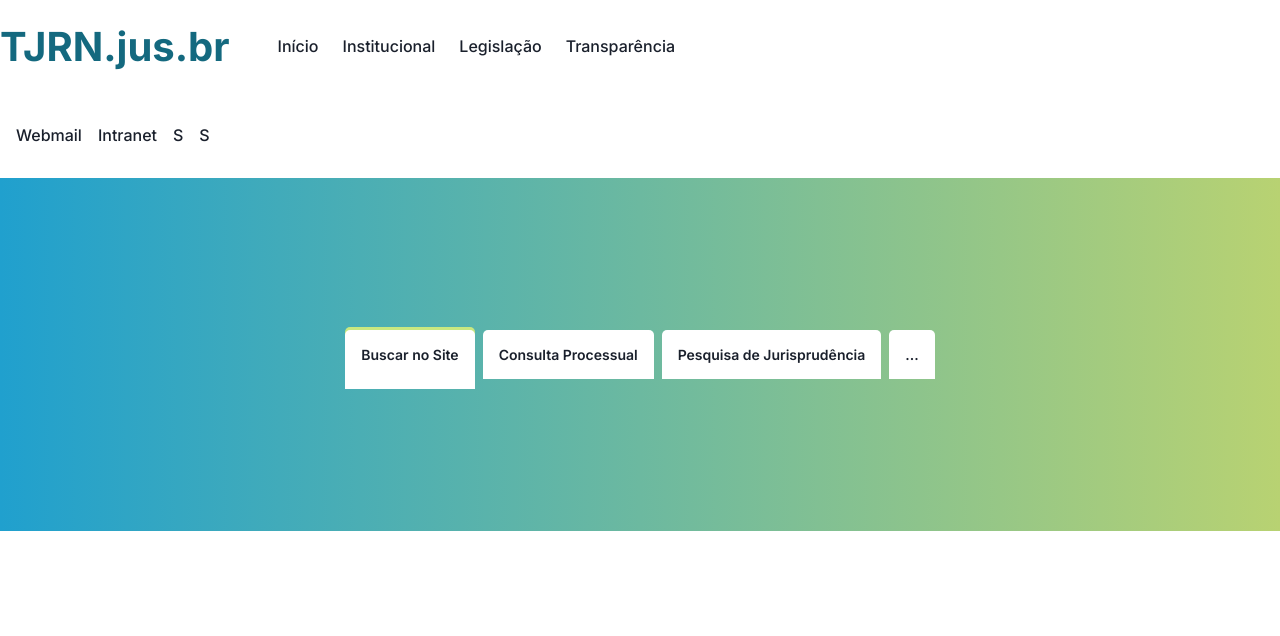
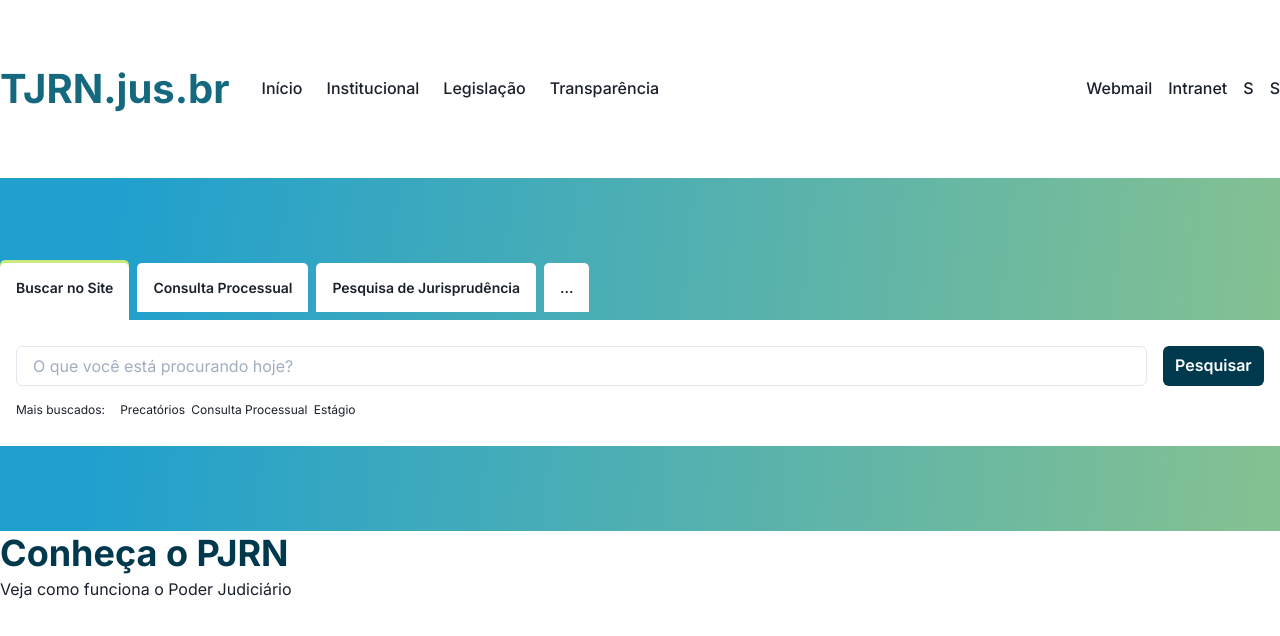
Before and after one commit to yargo11/myTJRN, a Next.js app: page / in a window 1280 px wide. Shown: the top 636 px of the page. Built offline with nearby package versions, Linux system fonts and the light colour scheme.

Commit message:
correções no componente header e finalização do search da página home

```diff
--- a/src/components/Header/FuncionalityList/index.tsx
+++ b/src/components/Header/FuncionalityList/index.tsx
@@ -2,20 +2,20 @@
 
 export default function FuncionalityList() {
     return (
-        <Flex w='full' maxW='15.75rem' alignItems='center' flexWrap='wrap'>
         <UnorderedList
             display='flex'
+            flexWrap='wrap'
             h='35px'
             listStyleType='none'
             fontFamily='Inter'
             fontWeight='medium'
             lineHeight='19,36px'
-                marginTop='10px'>
+            marginTop='10px'
+            mx='0'>
             <ListItem><Link>Webmail</Link></ListItem>
             <ListItem ml='1rem'><Link>Intranet</Link></ListItem>
             <ListItem ml='1rem'>S</ListItem>
             <ListItem ml='1rem'>S</ListItem>
         </UnorderedList>
-        </Flex>
     );
 }
--- a/src/components/Header/PagesList/index.tsx
+++ b/src/components/Header/PagesList/index.tsx
@@ -1,38 +1,38 @@
-import { ListItem, UnorderedList, Link, Flex } from '@chakra-ui/react';
+import { ListItem, UnorderedList, Link } from '@chakra-ui/react';
 
 export default function PagesList () {
     return (
-        <Flex maxW='50.18rem' w='full' alignItems='center' flexWrap='wrap'>
         <UnorderedList
             display='flex'
+            flexWrap='wrap'
             h='35px'
             listStyleType='none'
             fontFamily='Inter'
             fontWeight='medium'
             lineHeight='19,36px'
-                marginTop='10px'>
-
+            marginTop='10px'
+            px='2rem'
+            mx='0'>
             <ListItem
-                    ml='2rem'
+                mr='0.75rem'
                 _hover={{
                     'boxShadow': '0px 3px #b8d272'
                 }}><Link href='#'>Início</Link></ListItem>
             <ListItem
-                    ml='1.5rem'
+                mx='0.75rem'
                 _hover={{
                     'boxShadow': '0px 3px #b8d272'
                 }}><Link href='#'>Institucional</Link></ListItem>
             <ListItem
-                    ml='1.5rem'
+                mx='0.75rem'
                 _hover={{
                     'boxShadow': '0px 3px #b8d272'
                 }}><Link href='#'>Legislação</Link></ListItem>
             <ListItem
-                    ml='1.5rem'
+                ml='0.75rem'
                 _hover={{
                     'boxShadow': '0px 3px #b8d272'
                 }}><Link href='#'>Transparência</Link></ListItem>
         </UnorderedList>
-        </Flex>
     );
 }
--- a/src/components/Header/index.tsx
+++ b/src/components/Header/index.tsx
@@ -8,8 +8,7 @@
             maxW='81rem'
             h='11.1rem'
             m='auto'
-            alignItems='center'
-            flexWrap='wrap'>
+            alignItems='center'>
             <Text
                 fontFamily='Inter'
                 fontWeight='bold'
@@ -18,8 +17,10 @@
                 lineHeight='55px'
                 as='a'
                 href='/'>TJRN.jus.br</Text>
-            <PagesList />
-            <FuncionalityList />
+            <Flex w='full' maxW='66.87rem' justifyContent='space-between'>
+                <PagesList />
+                <FuncionalityList />
+            </Flex>
         </Flex>
     );
 }
--- /dev/null
+++ b/src/components/Home/Pjrn/index.tsx
@@ -0,0 +1,11 @@
+import { Flex, Text } from "@chakra-ui/layout";
+
+export default function Pjrn () {
+    return (
+        <Flex w='full' maxW='81rem' justifyContent='center' flexDirection='column'>
+            <Text fontSize='2.25rem' fontFamily='Inter' fontWeight='bold' color='#00384D' lineHeight='2.87rem'>Conheça o PJRN</Text>
+            <Text>Veja como funciona o Poder Judiciário</Text>
+
+        </Flex>
+    );
+}
--- a/src/components/Search/SearchButton/index.tsx
+++ b/src/components/Home/Search/SearchButton/index.tsx
@@ -11,10 +11,13 @@
                 bgColor='#ffffff'
                 h='3.06rem'
                 p='1rem'
-                m='0.25rem'
+                mr='0.5rem'
+                mb='0.5rem'
                 fontFamily='Inter'
                 fontSize='0.875rem'
                 lineHeight='6,94px'
+                overflowWrap='break-word'
+                whiteSpace='normal'
                 borderRadius='5px 5px 0 0'
                 boxShadow={actualFunction === name ?'0 10px #ffffff, 0 -3px #C9E880' : ''}
                 {...others}>
--- /dev/null
+++ b/src/components/Home/Search/index.tsx
@@ -0,0 +1,55 @@
+import { Flex, Input, Button, Text, UnorderedList, ListItem } from '@chakra-ui/react';
+import { useState } from 'react';
+import SearchButton from './SearchButton';
+
+export default function Search () {
+
+    enum SearchBannerFunctions {
+        buscarNoSite = 'Buscar no Site',
+        consultaProcessual = 'Consulta Processual',
+        pesquisaDeJurisprudencia = 'Pesquisa de Jurisprudência',
+        etc = '...'
+    }
+
+    const [type, setType] = useState(SearchBannerFunctions.buscarNoSite);
+
+    return (
+        <Flex
+            w='full'
+            h='353px'
+            alignItems='center'
+            justifyContent='center'
+            background='linear-gradient(95.7deg, #20A0CE 8.83%, #B8D272 145.52%)' flexDirection='column'>
+
+            <Flex w='full' maxW='81rem'>
+                <SearchButton actualFunction={type} name={SearchBannerFunctions.buscarNoSite} onClick={() => {setType(SearchBannerFunctions.buscarNoSite)}}/>
+                <SearchButton actualFunction={type} name={SearchBannerFunctions.consultaProcessual} onClick={() => {setType(SearchBannerFunctions.consultaProcessual)}}/>
+                <SearchButton actualFunction={type} name={SearchBannerFunctions.pesquisaDeJurisprudencia} onClick={() => {setType(SearchBannerFunctions.pesquisaDeJurisprudencia)}}/>
+                <SearchButton actualFunction={type} name={SearchBannerFunctions.etc} onClick={() => {setType(SearchBannerFunctions.etc)}}/>
+            </Flex>
+
+            <Flex w='full' maxW='81rem' h='7.87rem' bgColor='white' alignItems='center' justifyContent='center' flexDirection='column'>
+                <Flex w='full' px='1rem' py='0.5rem'>
+                    <Input placeholder="O que você está procurando hoje?" />
+                    <Button
+                        ml='1rem'
+                        fontFamily='Inter'
+                        lineHeight='1.37rem'
+                        color='white'
+                        bgColor='#00384D'
+                        transition='filter 0.2s'
+                        _hover={{ filter: 'brightness(200%)' }}
+                        _active={{ filter: 'brightness(75%)' }}>Pesquisar</Button>
+                </Flex>
+                <Flex w='full' px='1rem' py='0.5rem' flexWrap='wrap' alignItems='center'>
+                    <Text fontFamily='Inter' lineHeight='1.06rem' fontSize='0.75rem'>Mais buscados:</Text>
+                    <UnorderedList display='flex' flexWrap='wrap' listStyleType='none' fontFamily='Inter' lineHeight='1.06rem' fontSize='0.75rem'>
+                        <ListItem mx='0.2rem'>Precatórios</ListItem>
+                        <ListItem mx='0.2rem'>Consulta Processual</ListItem>
+                        <ListItem mx='0.2rem'>Estágio</ListItem>
+                    </UnorderedList>
+                </Flex>
+            </Flex>
+        </Flex>
+    );
+}
--- a/src/components/Search/index.tsx
+++ /dev/null
@@ -1,41 +0,0 @@
-import { Flex, Button } from '@chakra-ui/react';
-import { useState } from 'react';
-import SearchButton from './SearchButton';
-
-export default function Search () {
-
-    enum SearchBannerFunctions {
-        buscarNoSite = 'Buscar no Site',
-        consultaProcessual = 'Consulta Processual',
-        pesquisaDeJurisprudencia = 'Pesquisa de Jurisprudência',
-        etc = '...'
-    }
-
-    const [type, setType] = useState(SearchBannerFunctions.buscarNoSite);
-
-    return (
-        <Flex
-            w='full'
-            h='353px'
-            alignItems='center'
-            justifyContent='center'
-            bgGradient='linear(to-r, #20A0CE, #B8D272)'>
-            <SearchButton
-                actualFunction={type}
-                name={SearchBannerFunctions.buscarNoSite}
-                onClick={() => {setType(SearchBannerFunctions.buscarNoSite)}}/>
-            <SearchButton
-                actualFunction={type}
-                name={SearchBannerFunctions.consultaProcessual}
-                onClick={() => {setType(SearchBannerFunctions.consultaProcessual)}}/>
-            <SearchButton
-                actualFunction={type}
-                name={SearchBannerFunctions.pesquisaDeJurisprudencia}
-                onClick={() => {setType(SearchBannerFunctions.pesquisaDeJurisprudencia)}}/>
-            <SearchButton
-                actualFunction={type}
-                name={SearchBannerFunctions.etc}
-                onClick={() => {setType(SearchBannerFunctions.etc)}}/>
-        </Flex>
-    );
-}
--- a/src/pages/index.tsx
+++ b/src/pages/index.tsx
@@ -1,8 +1,10 @@
-import Search from "../components/Search"
+import Pjrn from "../components/Home/Pjrn"
+import Search from "../components/Home/Search"
 export default function Home() {
   return (
     <>
       <Search />
+      <Pjrn />
     </>
   )
 }
```
Lines whose indentation alone changed are shown as unchanged.
